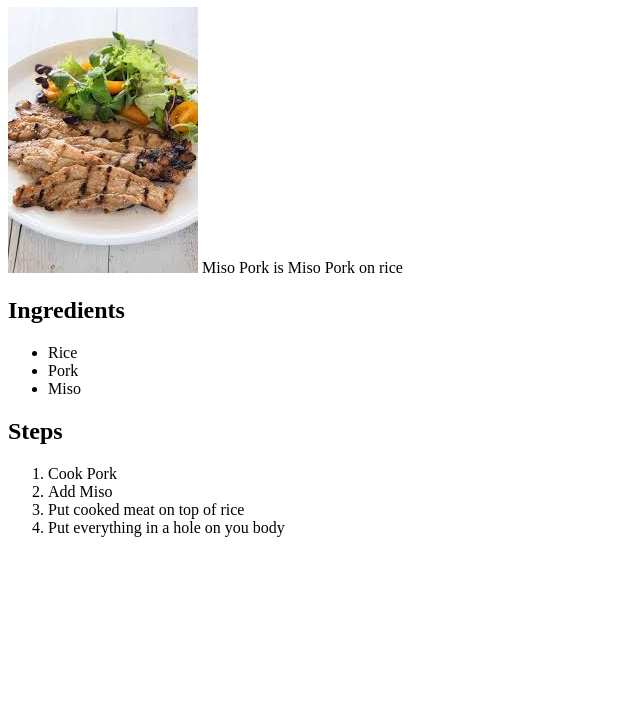
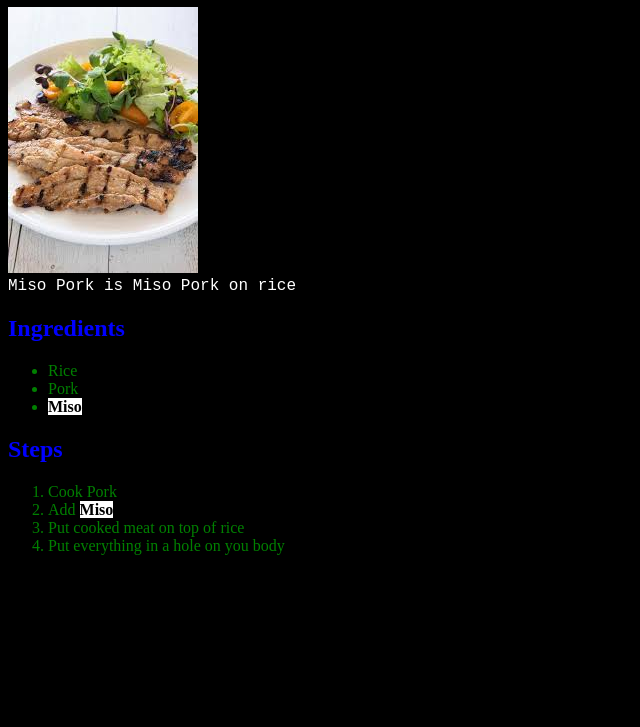
Before and after one commit to LewFos/odin-recipes, a plain HTML site: page recepies/miso-pork.html in a window 1280 px wide. Shown: the part 73-800 px from the top of the page, without its empty margins (0-640 px from the left). Drawn offline with Linux system fonts and the light colour scheme.

Commit message:
index.html

```diff
--- a/recepies/miso-pork.html
+++ b/recepies/miso-pork.html
@@ -4,21 +4,22 @@
     <meta charset="UTF-8">
     <meta name="viewport" content="width=device-width, initial-scale=1.0">
     <title>Document</title>
+    <link rel="stylesheet" href="/styles.css">
 </head>
 <body>
     <h1>Miso Pork</h1>
     <img src="miso-pork.jpg" alt="Miso Pork">
-    Miso Pork is Miso Pork on rice
+    <div>Miso Pork is Miso Pork on rice</div>
     <h2>Ingredients</h2>
     <ul>
         <li>Rice</li>
         <li>Pork</li>
-        <li>Miso</li>
+        <li><miso>Miso</miso></li>
     </ul>
     <h2>Steps</h2>
     <ol>
         <li>Cook Pork</li>
-        <li>Add Miso</li>
+        <li>Add <miso>Miso</miso></li>
         <li>Put cooked meat on top of rice</li>
         <li>Put everything in a hole on you body</li>
     </ol>
--- /dev/null
+++ b/styles.css
@@ -0,0 +1,23 @@
+* {
+    color: green;
+    background-color: black;
+}
+
+h1 {
+    color: red;
+}
+
+h2 {
+    color: blue;
+}
+
+div {
+    color: white;
+    font-family: 'Courier New', Courier, monospace;
+}
+
+miso {
+    font-weight: bold;
+    color: black;
+    background-color: white;
+}
```
Also changed, not shown: index.html (+1 -0 lines), recepies/mabo-tofu.html (+2 -1 lines), recepies/taco-rice.html (+2 -1 lines).
